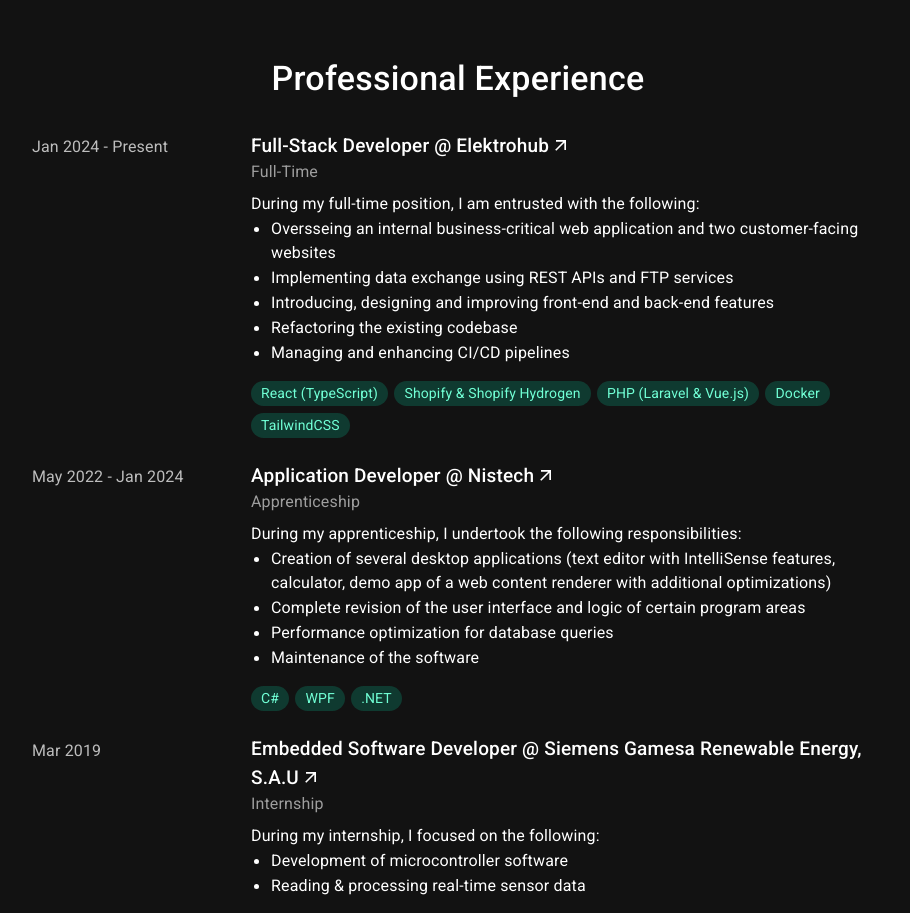
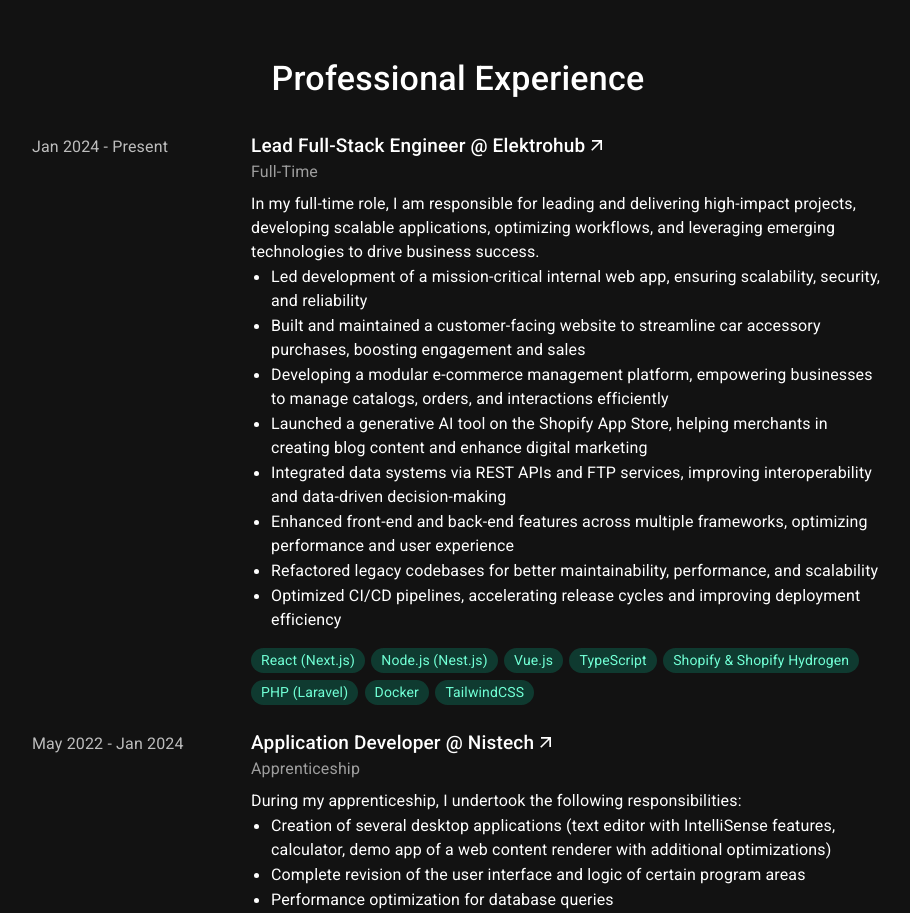
Before and after one commit to joschiservice/personal-website, a Next.js app: page / in a window 1280 px wide. Shown: the part 1240-2153 px from the top of the page, without its empty margins (182-1092 px from the left). Built offline with nearby package versions, Linux system fonts and the light colour scheme.

Commit message:
updated work experience

```diff
--- a/app/sections/WorkExperienceSection.tsx
+++ b/app/sections/WorkExperienceSection.tsx
@@ -22,24 +22,31 @@
 const WORK_EXPERIENCE_DATA: WorkExperience[] = [
   {
     start: new Date(2024, 1, 0),
-    position: 'Full-Stack Developer',
+    position: 'Lead Full-Stack Engineer',
     subTitle: 'Full-Time',
     description: <>
-      During my full-time position, I am entrusted with the following:
+      In my full-time role, I am responsible for leading and delivering high-impact projects, developing scalable applications,
+      optimizing workflows, and leveraging emerging technologies to drive business success.
     </>,
     tasks: [
-      'Oversseing an internal business-critical web application and two customer-facing websites',
-      'Implementing data exchange using REST APIs and FTP services',
-      'Introducing, designing and improving front-end and back-end features',
-      'Refactoring the existing codebase',
-      'Managing and enhancing CI/CD pipelines'
+      'Led development of a mission-critical internal web app, ensuring scalability, security, and reliability',
+      'Built and maintained a customer-facing website to streamline car accessory purchases, boosting engagement and sales',
+      'Developing a modular e-commerce management platform, empowering businesses to manage catalogs, orders, and interactions efficiently',
+      'Launched a generative AI tool on the Shopify App Store, helping merchants in creating blog content and enhance digital marketing',
+      'Integrated data systems via REST APIs and FTP services, improving interoperability and data-driven decision-making',
+      'Enhanced front-end and back-end features across multiple frameworks, optimizing performance and user experience',
+      'Refactored legacy codebases for better maintainability, performance, and scalability',
+      'Optimized CI/CD pipelines, accelerating release cycles and improving deployment efficiency'
     ],
     skills: [
-      'React (TypeScript)',
+      'React (Next.js)',
+      'Node.js (Nest.js)',
+      'Vue.js',
+      'TypeScript',
       'Shopify & Shopify Hydrogen',
-      'PHP (Laravel & Vue.js)',
+      'PHP (Laravel)',
       'Docker',
-      'TailwindCSS'
+      'TailwindCSS',
     ],
     companyLink: 'https://www.elektrohub.de',
     company: 'Elektrohub'
```
